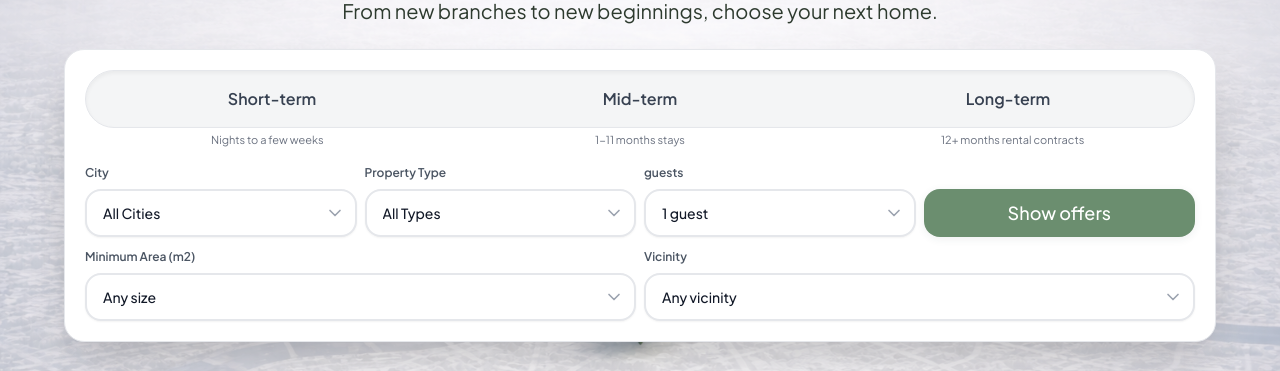
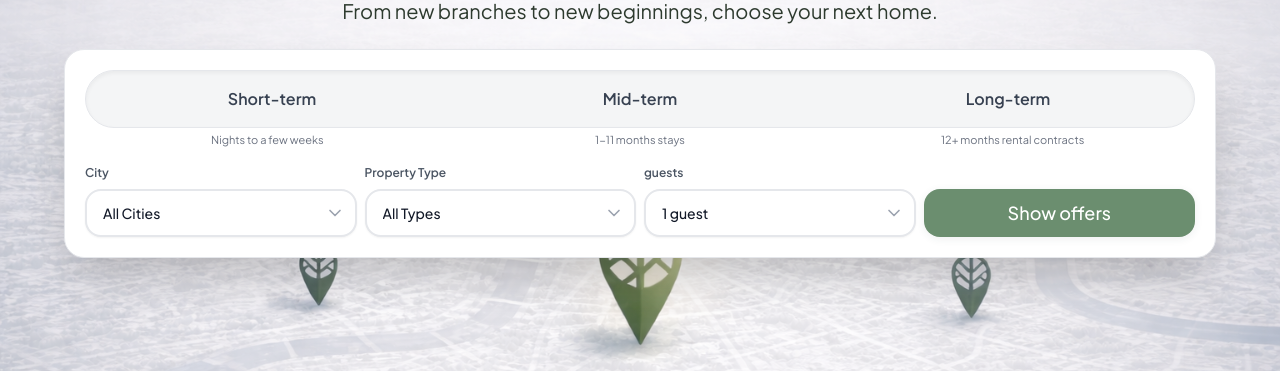
Before and after one commit to purpleblockai/propertree, a React (Vite) app in the folder frontend/: page / in a window 1280 px wide. Shown: the part 176-547 px from the top of the page. Built offline with nearby package versions, Linux system fonts and the light colour scheme; no server answers.

Commit message:
Filter selection

```diff
--- a/frontend/src/pages/LandingPage.jsx
+++ b/frontend/src/pages/LandingPage.jsx
@@ -429,7 +429,7 @@ const LandingPage = () => {
                     </div>
                   </div>
 
-                  {/* Dummy Filters */}
+                  {(term === 'mid' || term === 'long') && (
                     <div className="grid grid-cols-1 md:grid-cols-2 gap-2 mt-3">
                       <div>
                         <label className="block text-xs font-semibold text-gray-600 mb-2 text-left">
@@ -458,6 +458,7 @@ const LandingPage = () => {
                         />
                       </div>
                     </div>
+                  )}
                 </form>
               </div>
             </div>
```
Lines whose indentation alone changed are shown as unchanged.
